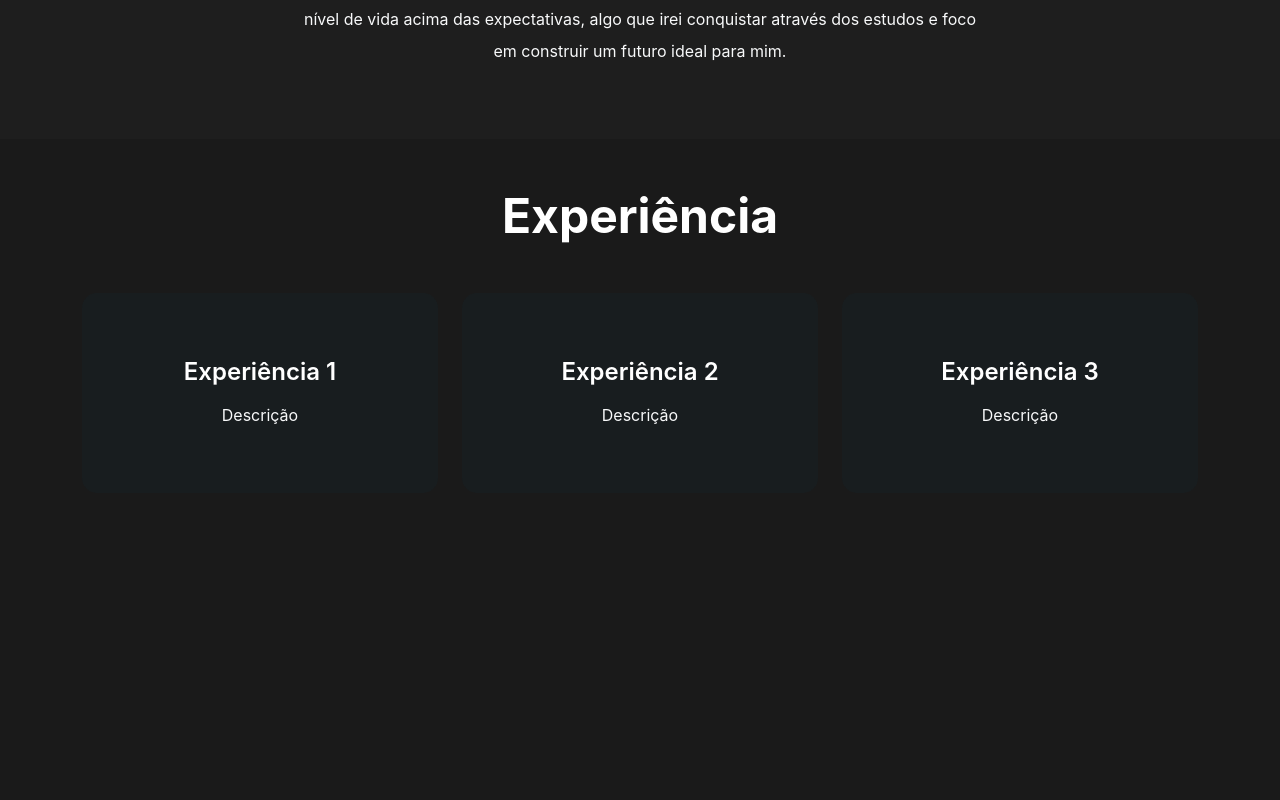
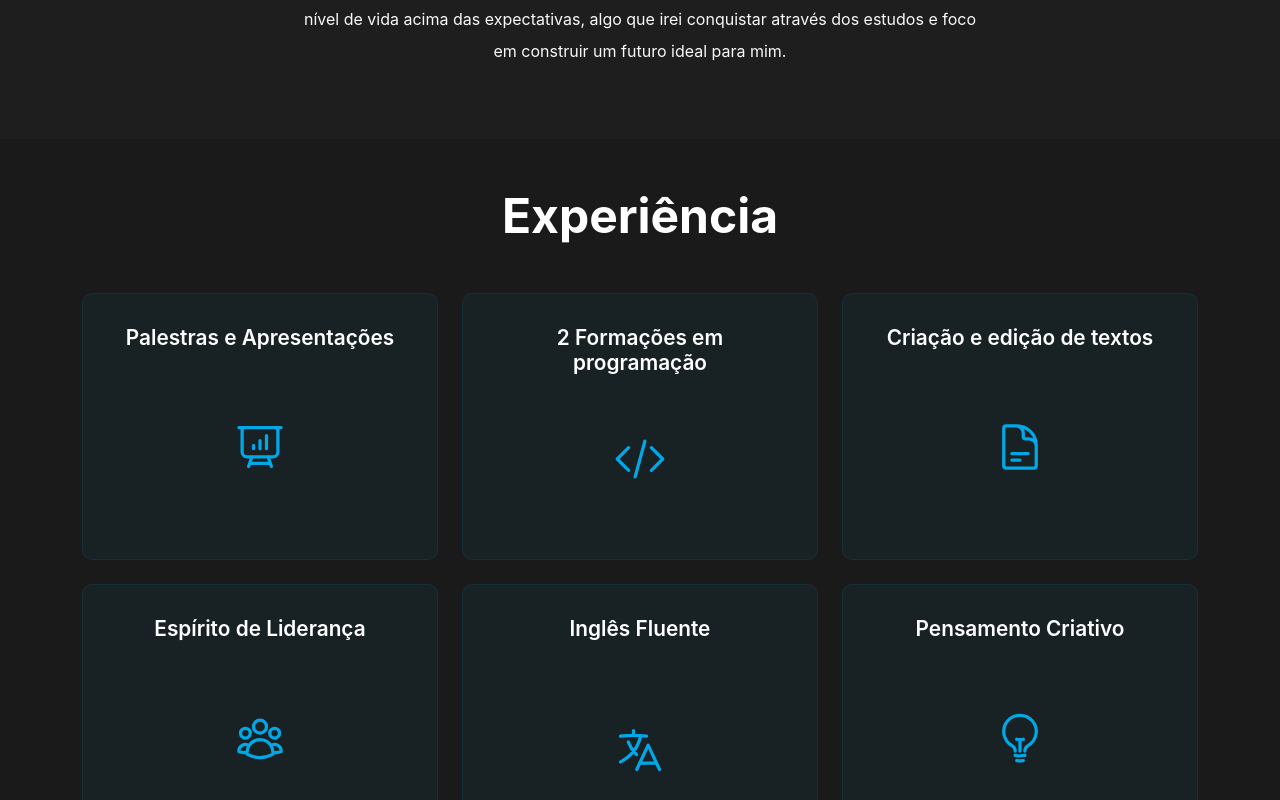
Before and after one commit to naemyst/portifolio-ana, a React (Vite) app: page / in a window 1280 px wide. Shown: the part 2000-2800 px from the top of the page. Before the commit the page ends 2565 px from the top, so only its background shows below. Built offline with nearby package versions, Linux system fonts and the light colour scheme.

Commit message:
Adicionando à sessão de experiências e trocando a foto principal

```diff
--- a/src/App.jsx
+++ b/src/App.jsx
@@ -1,6 +1,6 @@
 import React, { useEffect } from 'react'
 import { motion } from 'framer-motion'
-import { LightBulbIcon, ChatBubbleLeftRightIcon, UserGroupIcon, LanguageIcon, RocketLaunchIcon, HandRaisedIcon } from '@heroicons/react/24/outline'
+import { LightBulbIcon, ChatBubbleLeftRightIcon, UserGroupIcon, LanguageIcon, RocketLaunchIcon, HandRaisedIcon, PresentationChartBarIcon, CodeBracketIcon, DocumentTextIcon } from '@heroicons/react/24/outline'
 import { FaLinkedin } from 'react-icons/fa'
 import 'bootstrap/dist/css/bootstrap.min.css'
 
@@ -63,13 +63,13 @@ function App() {
                 className="text-center"
               >
                 <div className="d-flex flex-column align-items-center">                  <img
-                    src={`${import.meta.env.BASE_URL}foto-portifolio02.jpg`}
+                    src={`${import.meta.env.BASE_URL}fotoprincipal01.jpg`}
                     alt="Ana Emilly Marques"
                     className="img-fluid shadow"
                   style={{
                     maxHeight: '70vh',
                     objectFit: 'cover',
-                    objectPosition: 'center 10%',
+                    objectPosition: 'center',
                     width: '400px',
                     height: '400px',
                     borderRadius: '100%'                  }}
@@ -162,26 +162,91 @@ function App() {
       <section id="experience" className="py-5">
         <div className="container">          <h2 className="display-5 fw-bold text-center mb-5 text-white">Experiência</h2>
           <div className="row justify-content-center">
+            <div className="col-12 col-md-4 mb-4">              <div className="experience-card animate-on-scroll">
+                <div className="text-center">
+                  <h3 className="fw-semibold text-white">Palestras e Apresentações</h3>
+                  <div className="experience-content">
+                    <PresentationChartBarIcon className="experience-icon" />
+                    <div className="experience-description">
+                      <p className="text-light mb-0">
+                        Experiência em liderar discussões e apresentar ideias em público, desenvolvendo habilidades de comunicação e engajamento com diferentes audiências.
+                      </p>
+                    </div>
+                  </div>
+                </div>
+              </div>
+            </div>            <div className="col-12 col-md-4 mb-4">
+              <div className="experience-card animate-on-scroll">
+                <div className="text-center">
+                  <h3 className="fw-semibold text-white">2 Formações em programação</h3>
+                  <div className="experience-content">
+                    <CodeBracketIcon className="experience-icon" />
+                    <div className="experience-description">
+                      <p className="text-light mb-0">
+                        Formação em desenvolvimento web e programação, incluindo experiência com JavaScript, React e outras tecnologias modernas.
+                      </p>
+                    </div>
+                  </div>
+                </div>
+              </div>
+            </div>            <div className="col-12 col-md-4 mb-4">
+              <div className="experience-card animate-on-scroll">
+                <div className="text-center">
+                  <h3 className="fw-semibold text-white">Criação e edição de textos</h3>
+                  <div className="experience-content">
+                    <DocumentTextIcon className="experience-icon" />
+                    <div className="experience-description">
+                      <p className="text-light mb-0">
+                        Experiência em criação e edição de conteúdo escrito, desenvolvendo habilidades de comunicação escrita e adaptação de linguagem para diferentes públicos.
+                      </p>
+                    </div>
+                  </div>
+                </div>
+              </div>
+            </div>
+          </div>
+          <div className="row justify-content-center">
             <div className="col-12 col-md-4 mb-4">
               <div className="experience-card animate-on-scroll">
                 <div className="text-center">
-                  <h3 className="fs-4 fw-semibold mb-3 text-white">Experiência 1</h3>
-                  <p className="text-light mb-0">Descrição</p>
+                  <h3 className="fw-semibold text-white">Espírito de Liderança</h3>
+                  <div className="experience-content">
+                    <UserGroupIcon className="experience-icon" />
+                    <div className="experience-description">
+                      <p className="text-light mb-0">
+                        Capacidade natural de liderar e inspirar equipes, promovendo um ambiente colaborativo e alcançando resultados expressivos através do trabalho em conjunto.
+                      </p>
+                    </div>
+                  </div>
                 </div>
               </div>
             </div>
             <div className="col-12 col-md-4 mb-4">
               <div className="experience-card animate-on-scroll">
-                <div className="text-center">                  <h3 className="fs-4 fw-semibold mb-3 text-white">Experiência 2</h3>
-                  <p className="text-light mb-0">Descrição</p>
+                <div className="text-center">                  <h3 className="fw-semibold text-white">Inglês Fluente</h3>
+                  <div className="experience-content">
+                    <LanguageIcon className="experience-icon" />
+                    <div className="experience-description">
+                      <p className="text-light mb-0">
+                        Proficiência avançada em inglês (B2), com habilidade para comunicação fluente, leitura técnica e produção de conteúdo, permitindo interação efetiva em ambientes internacionais.
+                      </p>
+                    </div>
+                  </div>
                 </div>
               </div>
             </div>
             <div className="col-12 col-md-4 mb-4">
               <div className="experience-card animate-on-scroll">
                 <div className="text-center">
-                  <h3 className="fs-4 fw-semibold mb-3 text-white">Experiência 3</h3>
-                  <p className="text-light mb-0">Descrição</p>
+                  <h3 className="fw-semibold text-white">Pensamento Criativo</h3>
+                  <div className="experience-content">
+                    <LightBulbIcon className="experience-icon" />
+                    <div className="experience-description">
+                      <p className="text-light mb-0">
+                        Capacidade de pensar de forma inovadora e criativa, encontrando soluções originais para desafios e trazendo novas perspectivas para projetos e iniciativas.
+                      </p>
+                    </div>
+                  </div>
                 </div>
               </div>
             </div>
--- a/src/style.css
+++ b/src/style.css
@@ -8,6 +8,50 @@
   --bs-body-bg: #1a1a1a;
   --bs-body-color: #e0e0e0;
   --bs-muted: #c0c0c0;
+}
+
+.experience-icon {
+  width: 52px;
+  height: 52px;
+  color: var(--bs-primary);
+  margin: 0.75rem auto;
+  transition: all 0.3s cubic-bezier(0.4, 0, 0.2, 1);
+  position: absolute;
+  left: 50%;
+  transform: translateX(-50%);
+}
+
+.experience-content {
+  position: relative;
+  min-height: 100px;
+  display: flex;
+  flex-direction: column;
+  align-items: center;
+  justify-content: center;
+  padding: 0.5rem;
+}
+
+.experience-description {
+  opacity: 0;
+  transform: translateY(10px);
+  transition: all 0.3s cubic-bezier(0.4, 0, 0.2, 1);
+  position: absolute;
+  top: 0;
+  left: 0;
+  right: 0;
+  height: 100%;
+  display: flex;
+  align-items: center;
+  justify-content: center;
+  padding: 1rem;
+  font-size: 0.95rem;
+  line-height: 1.5;
+}
+
+.experience-card:hover .experience-icon {
+  opacity: 0;
+  transform: translate(-50%, -10px);
+  visibility: hidden;
 }
 
 html {
@@ -59,20 +103,47 @@ body {
 }
 
 .experience-card {
+  background: rgba(0, 168, 232, 0.05);
+  border-radius: 10px;
   padding: 2rem;
-  border-radius: 15px;
-  background-color: rgba(11, 57, 84, 0.1);
-  transition: all 0.3s ease;
+  transition: all 0.4s cubic-bezier(0.4, 0, 0.2, 1);
+  height: 100%;
+  position: relative;
+  overflow: hidden;
+  cursor: pointer;
   min-height: 200px;
   display: flex;
-  align-items: center;
-  justify-content: center;
+  flex-direction: column;
+  justify-content: flex-start;
+  border: 1px solid rgba(0, 168, 232, 0.1);
 }
 
 .experience-card:hover {
-  background-color: rgba(11, 57, 84, 0.2);
+  background: rgba(0, 168, 232, 0.15);
   transform: translateY(-5px);
-  box-shadow: 0 4px 15px rgba(0, 0, 0, 0.1);
+  box-shadow: 0 10px 20px rgba(0, 168, 232, 0.15);
+  border-color: rgba(0, 168, 232, 0.2);
+}
+
+.experience-card h3 {
+  font-size: 1.3rem;
+  margin-bottom: 1rem;
+  transition: all 0.4s cubic-bezier(0.4, 0, 0.2, 1);
+}
+
+.experience-description {
+  opacity: 0;
+  transform: translateY(10px);
+  transition: all 0.4s cubic-bezier(0.4, 0, 0.2, 1);
+  position: relative;
+  padding: 0.5rem 0;
+  font-size: 1rem;
+  line-height: 1.6;
+}
+
+.experience-card:hover .experience-description {
+  opacity: 1;
+  transform: translateY(0);
 }
 
 .animate-on-scroll {
```
Also changed, not shown: public/fotoprincipal01.jpg (added).
